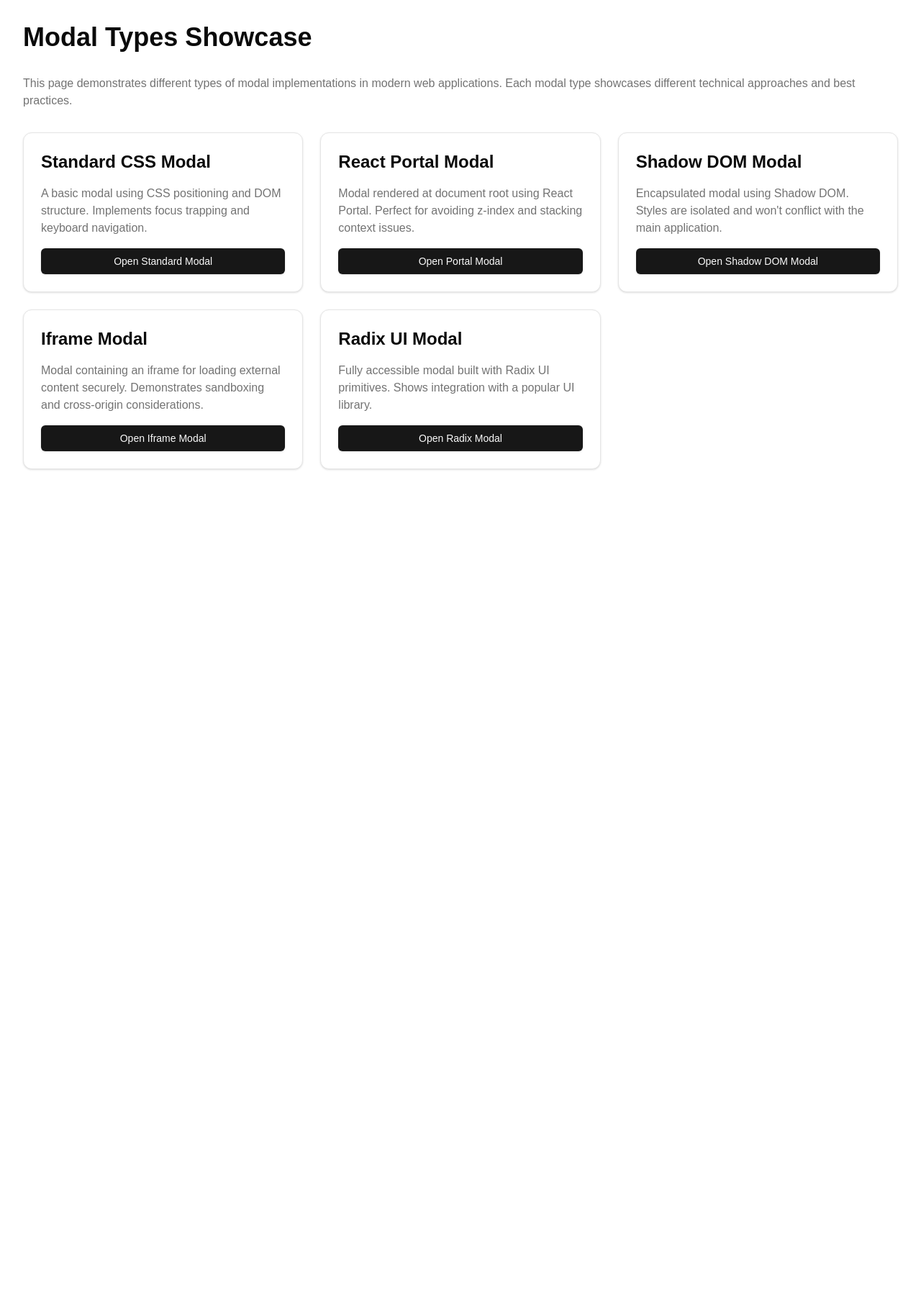
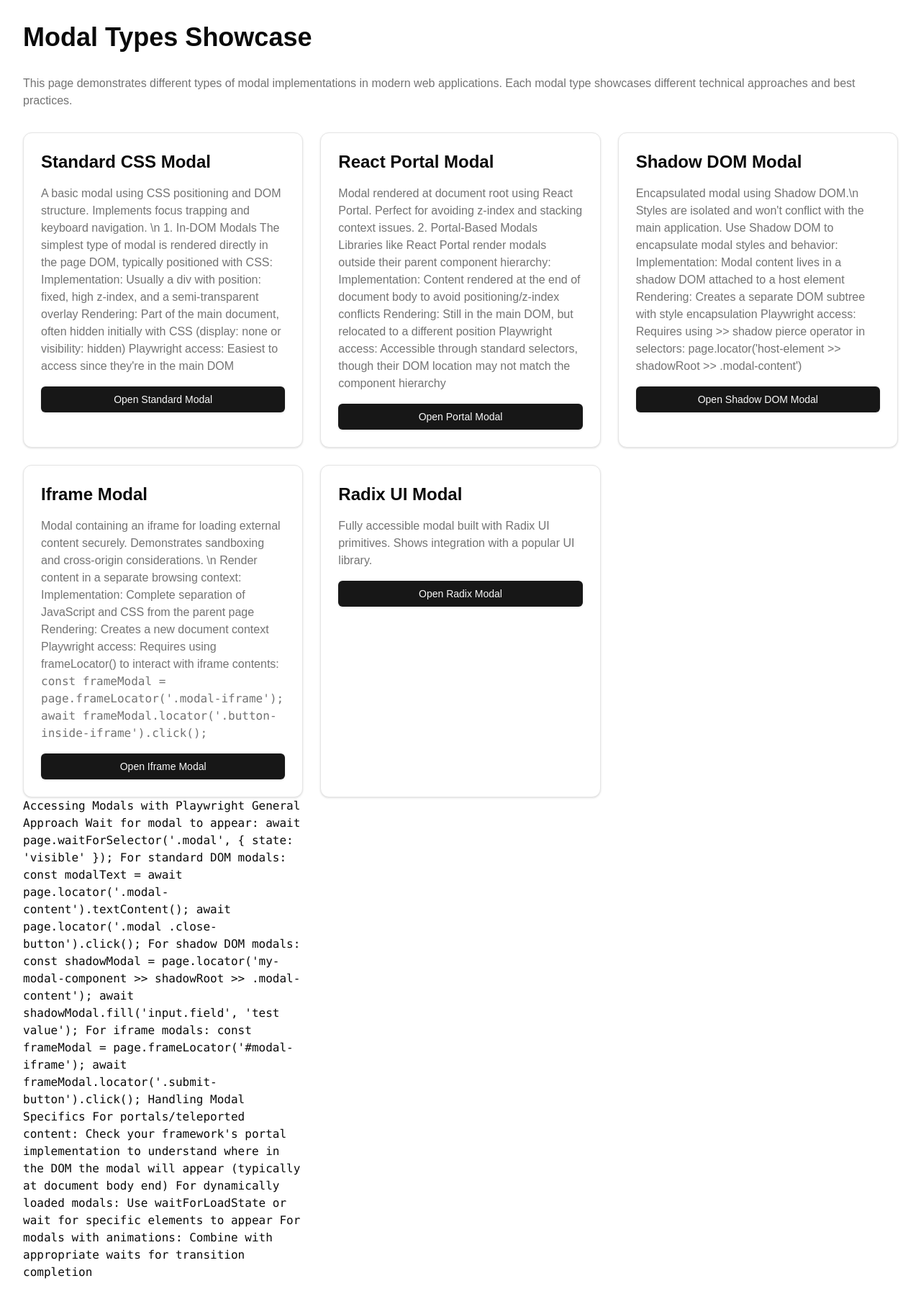
Before and after one commit to aocamilo/asta-gym, a Next.js app: page /modal-showcase in a window 1280 px wide. Shown: the whole page at 72% size. Before the commit the page ends 800 px from the top, so only its background shows below. Built offline with nearby package versions, Linux system fonts and the light colour scheme.

Commit message:
Add description for each modal

```diff
--- a/app/modal-showcase/page.tsx
+++ b/app/modal-showcase/page.tsx
@@ -29,7 +29,13 @@ export default function ModalShowcase() {
           <h2 className="text-2xl font-semibold mb-4">Standard CSS Modal</h2>
           <p className="text-muted-foreground mb-4">
             A basic modal using CSS positioning and DOM structure. Implements
-            focus trapping and keyboard navigation.
+            focus trapping and keyboard navigation. \n 1. In-DOM Modals The
+            simplest type of modal is rendered directly in the page DOM,
+            typically positioned with CSS: Implementation: Usually a div with
+            position: fixed, high z-index, and a semi-transparent overlay
+            Rendering: Part of the main document, often hidden initially with
+            CSS (display: none or visibility: hidden) Playwright access: Easiest
+            to access since they&apos;re in the main DOM
           </p>
           <Button onClick={() => setActiveModal("standard")} className="w-full">
             Open Standard Modal
@@ -41,7 +47,13 @@ export default function ModalShowcase() {
           <h2 className="text-2xl font-semibold mb-4">React Portal Modal</h2>
           <p className="text-muted-foreground mb-4">
             Modal rendered at document root using React Portal. Perfect for
-            avoiding z-index and stacking context issues.
+            avoiding z-index and stacking context issues. 2. Portal-Based Modals
+            Libraries like React Portal render modals outside their parent
+            component hierarchy: Implementation: Content rendered at the end of
+            document body to avoid positioning/z-index conflicts Rendering:
+            Still in the main DOM, but relocated to a different position
+            Playwright access: Accessible through standard selectors, though
+            their DOM location may not match the component hierarchy
           </p>
           <Button onClick={() => setActiveModal("portal")} className="w-full">
             Open Portal Modal
@@ -52,8 +64,14 @@ export default function ModalShowcase() {
         <Card className="p-6">
           <h2 className="text-2xl font-semibold mb-4">Shadow DOM Modal</h2>
           <p className="text-muted-foreground mb-4">
-            Encapsulated modal using Shadow DOM. Styles are isolated and
-            won&apos;t conflict with the main application.
+            Encapsulated modal using Shadow DOM.\n Styles are isolated and
+            won&apos;t conflict with the main application. Use Shadow DOM to
+            encapsulate modal styles and behavior: Implementation: Modal content
+            lives in a shadow DOM attached to a host element Rendering: Creates
+            a separate DOM subtree with style encapsulation Playwright access:
+            Requires using {">>"} shadow pierce operator in selectors:
+            page.locator(&apos;host-element {">>"} shadowRoot {">>"}{" "}
+            .modal-content&apos;)
           </p>
           <Button onClick={() => setActiveModal("shadow")} className="w-full">
             Open Shadow DOM Modal
@@ -65,7 +83,17 @@ export default function ModalShowcase() {
           <h2 className="text-2xl font-semibold mb-4">Iframe Modal</h2>
           <p className="text-muted-foreground mb-4">
             Modal containing an iframe for loading external content securely.
-            Demonstrates sandboxing and cross-origin considerations.
+            Demonstrates sandboxing and cross-origin considerations. \n Render
+            content in a separate browsing context: Implementation: Complete
+            separation of JavaScript and CSS from the parent page Rendering:
+            Creates a new document context Playwright access: Requires using
+            frameLocator() to interact with iframe contents:
+            <code>
+              {" "}
+              const frameModal = page.frameLocator(&apos;.modal-iframe&apos;);
+              await
+              frameModal.locator(&apos;.button-inside-iframe&apos;).click();
+            </code>
           </p>
           <Button onClick={() => setActiveModal("iframe")} className="w-full">
             Open Iframe Modal
@@ -85,6 +113,37 @@ export default function ModalShowcase() {
         </Card>
       </div>
 
+      <div className="grid grid-cols-1 md:grid-cols-2 lg:grid-cols-3 gap-6">
+        <code>
+          {`Accessing Modals with Playwright
+            General Approach
+
+            Wait for modal to appear:
+
+            await page.waitForSelector('.modal', { state: 'visible' });
+
+            For standard DOM modals:
+
+            const modalText = await page.locator('.modal-content').textContent();
+            await page.locator('.modal .close-button').click();
+
+            For shadow DOM modals:
+
+            const shadowModal = page.locator('my-modal-component >> shadowRoot >> .modal-content');
+            await shadowModal.fill('input.field', 'test value');
+
+            For iframe modals:
+
+            const frameModal = page.frameLocator('#modal-iframe');
+            await frameModal.locator('.submit-button').click();
+            Handling Modal Specifics
+
+            For portals/teleported content: Check your framework's portal implementation to understand where in the DOM the modal will appear (typically at document body end)
+            For dynamically loaded modals: Use waitForLoadState or wait for specific elements to appear
+            For modals with animations: Combine with appropriate waits for transition completion`}
+        </code>
+      </div>
+
       {/* Modal Components */}
       <StandardModal isOpen={activeModal === "standard"} onClose={closeModal} />
 
```
